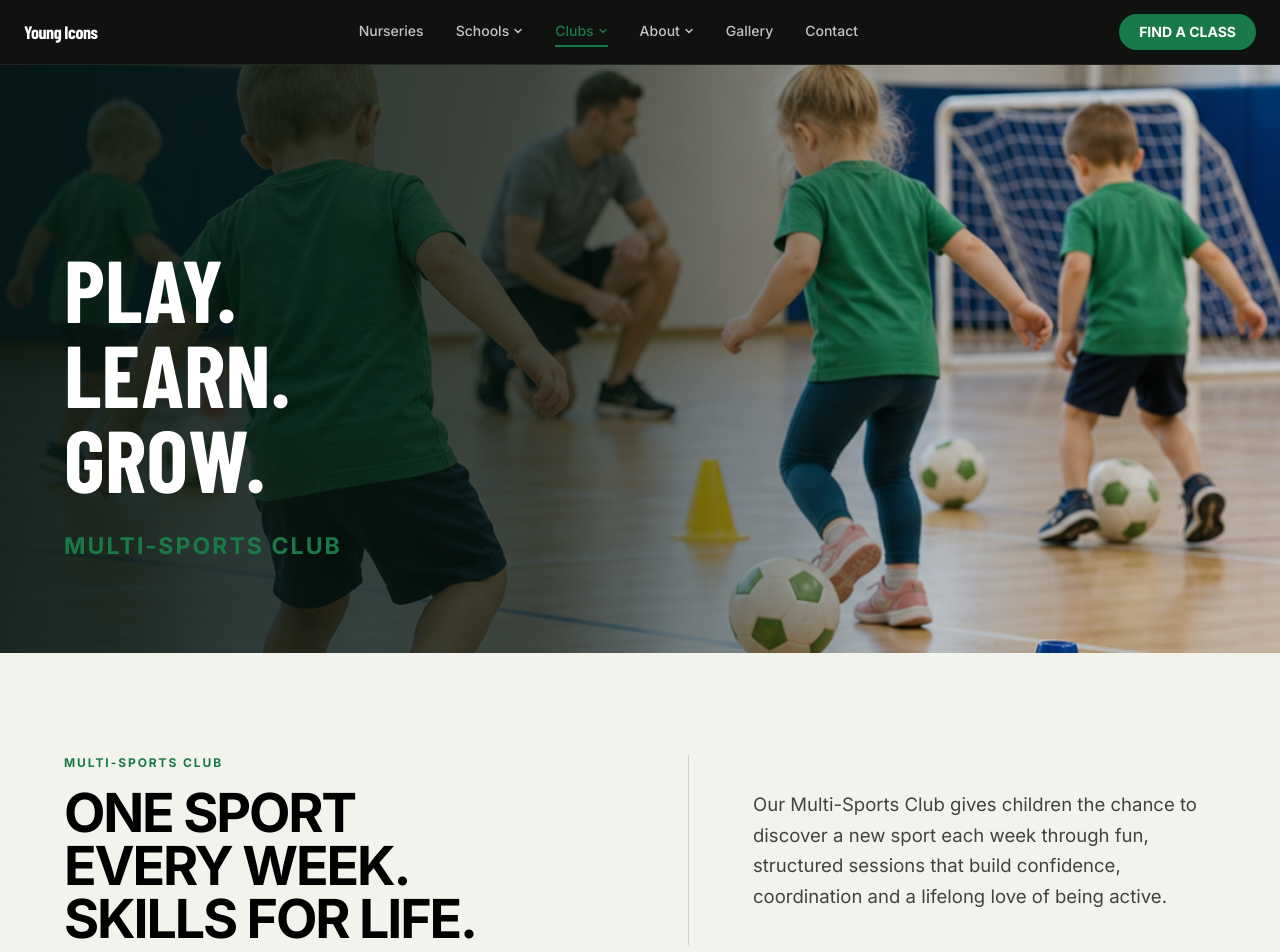
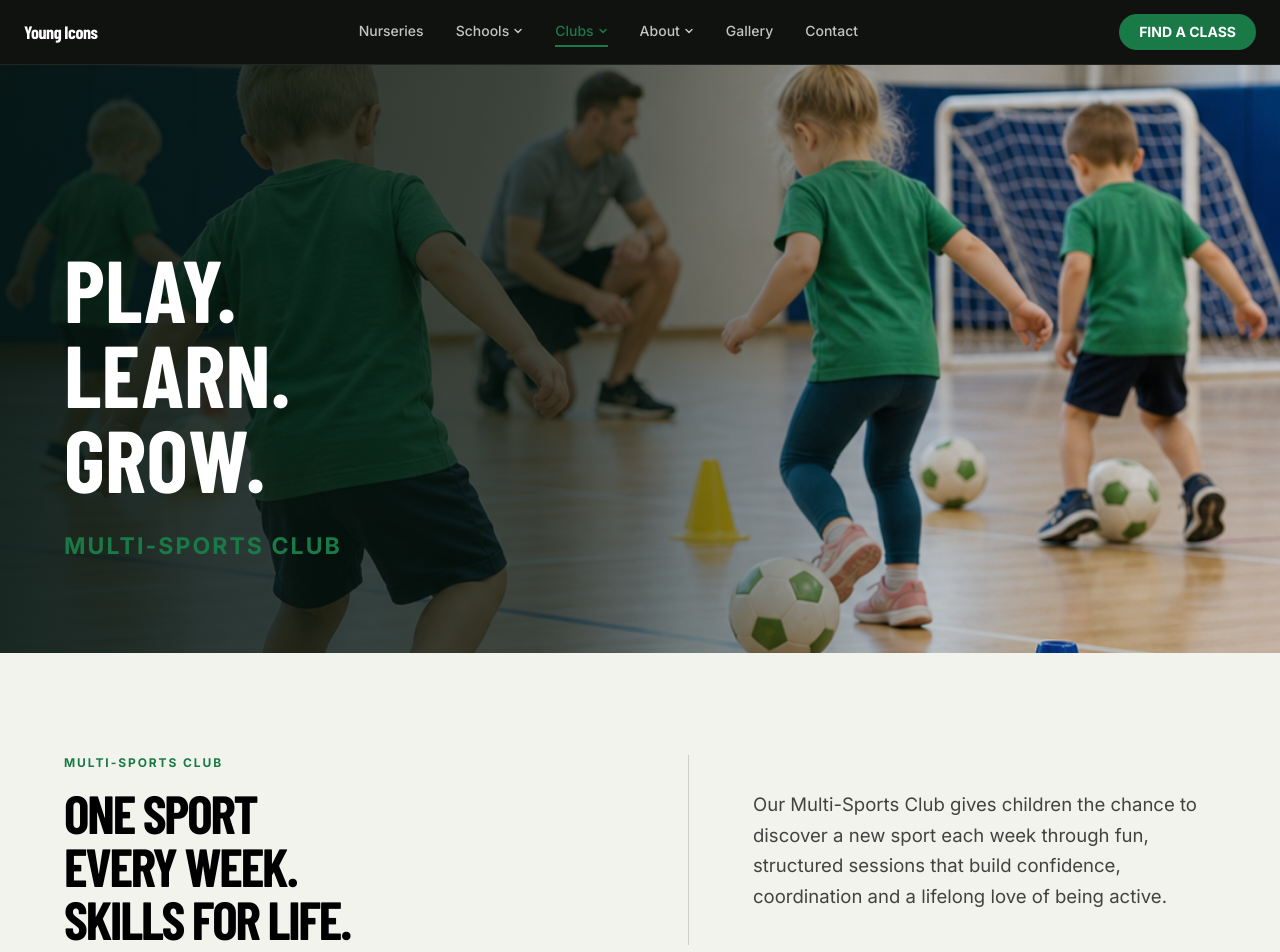
Before and after one commit to NellaThePanna/young-icons, a Next.js app: page /clubs/multi-sports in a window 1280 px wide. Shown: the top 952 px of the page. Built offline with nearby package versions, Linux system fonts and the light colour scheme.

Commit message:
style(multi-sports): move ONE SPORT EVERY WEEK heading to Barlow Condensed
Co-Authored-By: Claude Sonnet 5 <noreply@anthropic.com>
Claude-Session: https://claude.ai/code/session_017SKLMDNG6onaDxZp3w1qu1

```diff
--- a/src/components/MultiAbout.tsx
+++ b/src/components/MultiAbout.tsx
@@ -96,7 +96,7 @@ export default function MultiAbout() {
             <h2
               className="uppercase"
               style={{
-                fontFamily: "var(--font-body)",
+                fontFamily: "var(--font-display)",
                 fontWeight: "var(--font-weight-bold)",
                 fontSize: "clamp(2.5rem, 4.2vw, 4.25rem)",
                 lineHeight: 0.98,
```
